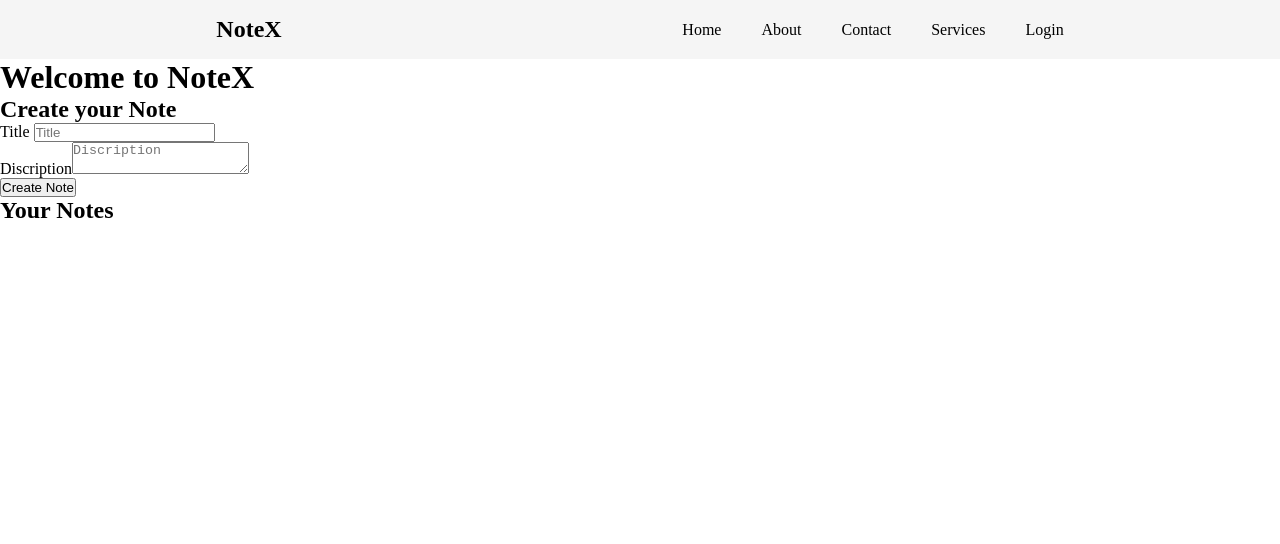
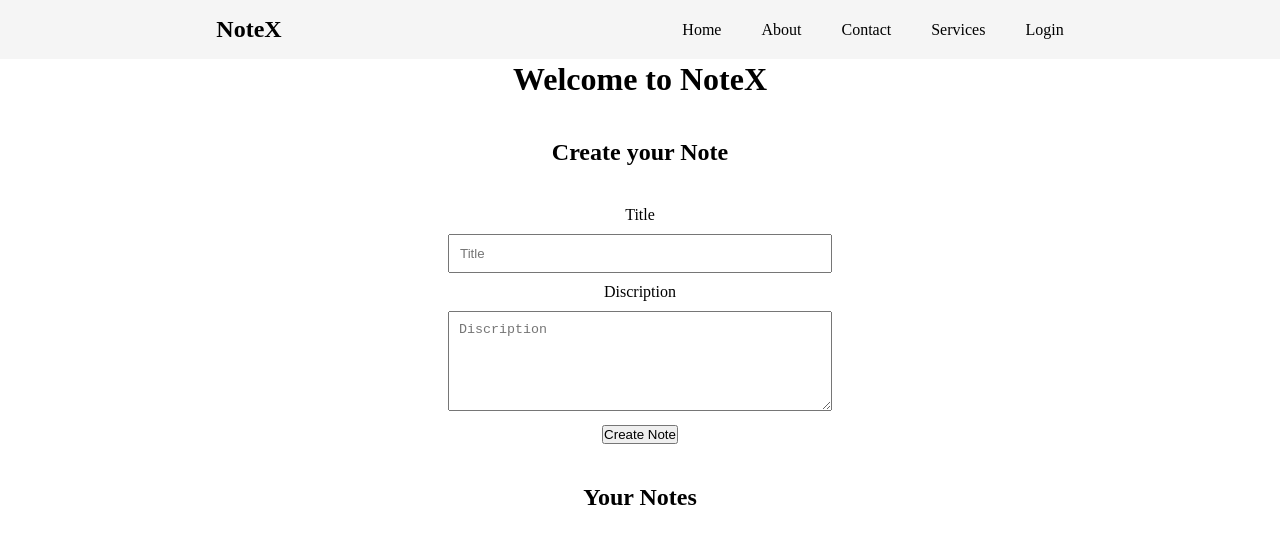
Before and after one commit to Basavrajcharate/Notes_app, a React (Vite) app in the folder Notes_app/: page / in a window 1280 px wide. Shown: the top 544 px of the page. Built offline with nearby package versions, Linux system fonts and the light colour scheme.

Commit message:
Added Card for Title and Description

```diff
--- /dev/null
+++ b/Notes_app/components/Card.jsx
@@ -0,0 +1,11 @@
+import React from 'react'
+
+const Card = ({ title, desc }) => {
+  return (
+    <div className="card">
+     Title is {title} and description is {desc}
+    </div>
+  )
+}
+
+export default Card
--- a/Notes_app/src/App.css
+++ b/Notes_app/src/App.css
@@ -19,6 +19,38 @@ nav ul li{
   font-weight: bold;
 }
 
-lablel{
+label{
   display: block;
 }
+
+form{
+  text-align: center;
+}
+h1 {
+  text-align: center;
+  display: flex;
+  height: 40px;
+  justify-content: center;
+  align-items: center;
+  background-image: linear-gradient(rgb(164, 164, 164));
+}
+h2{
+  text-align: center;
+  padding: 20px;
+  margin: 20px;
+}
+input[type="text"]{
+
+  width: 30vw;
+  padding: 10px;
+  margin: 10px 0;
+  box-sizing: border-box;
+}
+
+textarea{
+  width: 30vw;
+  height: 100px;
+  padding: 10px;
+  margin: 10px 0;
+  box-sizing: border-box;
+}
--- a/Notes_app/src/App.jsx
+++ b/Notes_app/src/App.jsx
@@ -1,31 +1,47 @@
 import './App.css'
 import Navbar from '../components/Navbar'
+import Card from '../components/Card'
+import { useState } from 'react'
 
 function App() {
+  const [notes, setNotes] = useState([])
+  const [currentNote, setCurrentNote] = useState({ title: '', desc: '' })
+
+  const handleSubmit = (e) => {
+    e.preventDefault()
+    setNotes([...notes, currentNote])
+    setCurrentNote({ title: '', desc: '' })
+  }
+  const handleChange = (e) => {
+    setCurrentNote({...currentNote, [e.target.name]: e.target.value})
+  }
 
   return (
     <>
-      <Navbar/>
+      <Navbar />
       <main>
         <h1>Welcome to NoteX</h1>
         <h2>Create your Note</h2>
 
-        <form action="">
+        <form  onSubmit={handleSubmit}>
           <div>
             <label htmlFor="title">Title </label>
 
-          <input type="text" placeholder='Title' name="title" id="title" />
+            <input value={currentNote.title} onChange={handleChange} type="text" placeholder='Title' name="title" id="title" />
           </div>
 
           <div>
             <label htmlFor="desc">Discription</label>
-            <textarea name="desc" id="desc" placeholder='Discription'></textarea>
+            <textarea value={currentNote.desc} onChange={handleChange} name="desc" id="desc" placeholder='Discription'></textarea>
           </div>
           <button type='submit'>Create Note</button>
         </form>
       </main>
       <section>
         <h2>Your Notes</h2>
+        {notes && notes.map(note => {
+          return <Card key={note.title} title={note.title} desc={note.desc}/>
+        })}
 
       </section>
     </>
```
